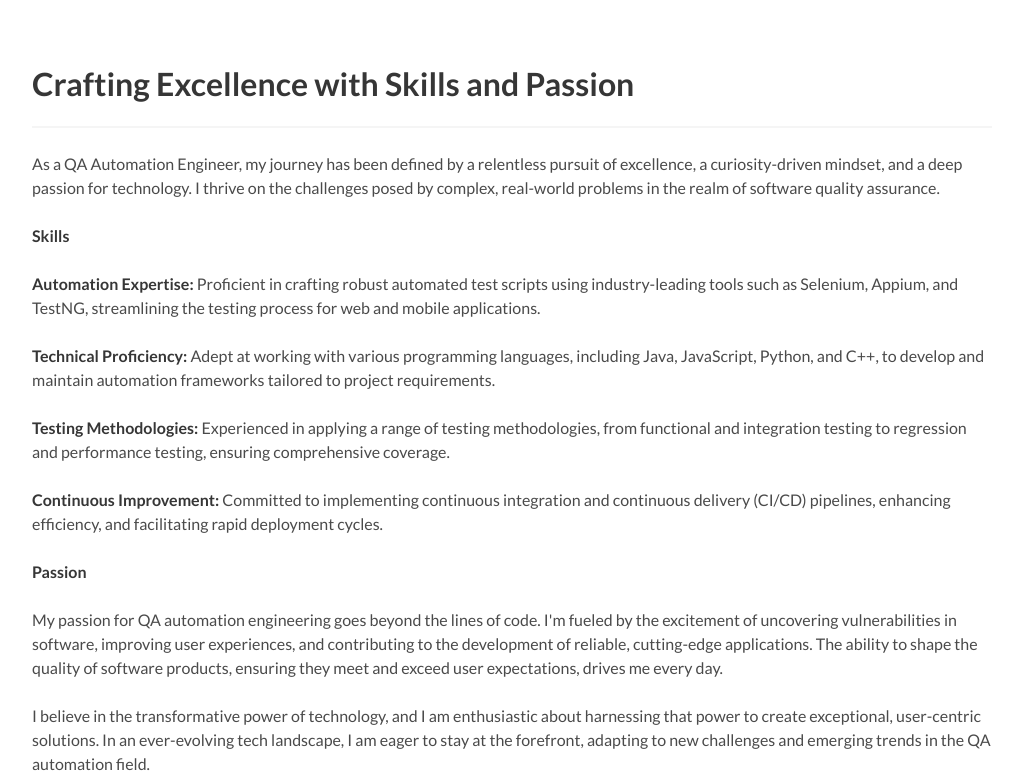
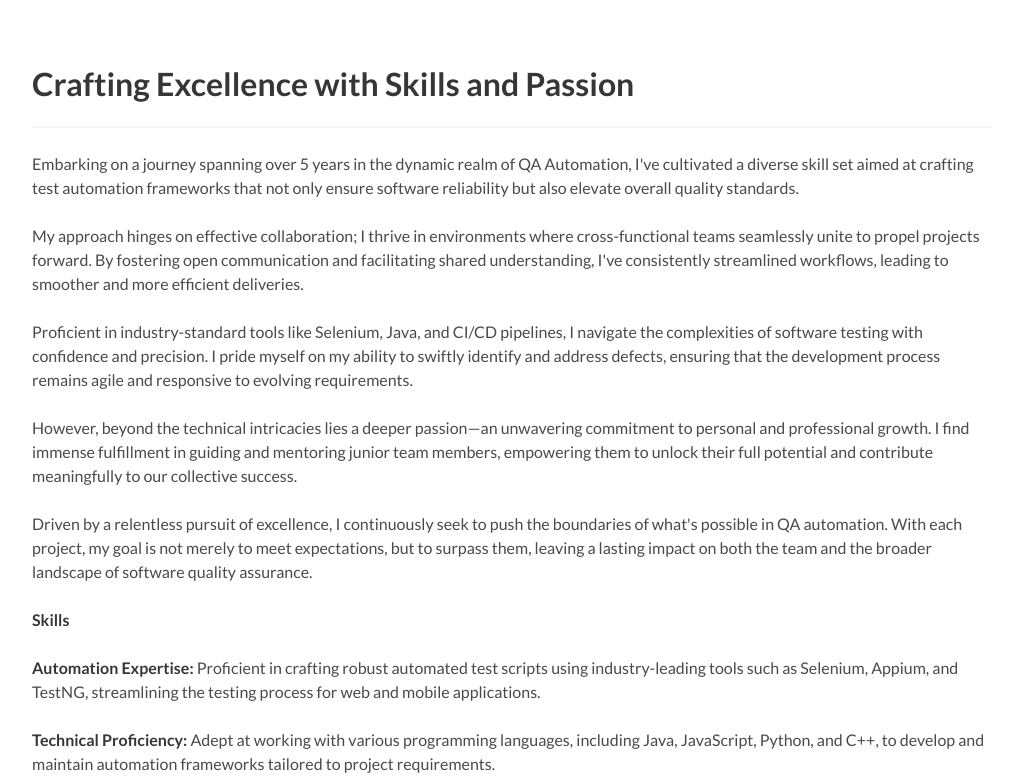
Before and after one commit to jaskaurG/portfolio, a plain HTML site: page index.html in a window 1280 px wide. Shown: the part 662-1446 px from the top of the page, without its empty margins (128-1150 px from the left). Drawn offline with Linux system fonts and the light colour scheme.

Commit message:
feat: update About me

```diff
--- a/index.html
+++ b/index.html
@@ -70,7 +70,11 @@
     <div class="container">
       <h1 class="title">Crafting Excellence with Skills and Passion </h1>
       <hr />
-      <p>As a QA Automation Engineer, my journey has been defined by a relentless pursuit of excellence, a curiosity-driven mindset, and a deep passion for technology. I thrive on the challenges posed by complex, real-world problems in the realm of software quality assurance.</p><br>
+      <p>Embarking on a journey spanning over 5 years in the dynamic realm of QA Automation, I've cultivated a diverse skill set aimed at crafting test automation frameworks that not only ensure software reliability but also elevate overall quality standards.</p><br>
+      <p>My approach hinges on effective collaboration; I thrive in environments where cross-functional teams seamlessly unite to propel projects forward. By fostering open communication and facilitating shared understanding, I've consistently streamlined workflows, leading to smoother and more efficient deliveries.</p><br>
+      <p>Proficient in industry-standard tools like Selenium, Java, and CI/CD pipelines, I navigate the complexities of software testing with confidence and precision. I pride myself on my ability to swiftly identify and address defects, ensuring that the development process remains agile and responsive to evolving requirements.</p><br>
+      <p>However, beyond the technical intricacies lies a deeper passion—an unwavering commitment to personal and professional growth. I find immense fulfillment in guiding and mentoring junior team members, empowering them to unlock their full potential and contribute meaningfully to our collective success.</p><br>
+      <p>Driven by a relentless pursuit of excellence, I continuously seek to push the boundaries of what's possible in QA automation. With each project, my goal is not merely to meet expectations, but to surpass them, leaving a lasting impact on both the team and the broader landscape of software quality assurance.</p><br>
 
       <h2><strong>Skills</strong></h2><br>
       <ul>
```
